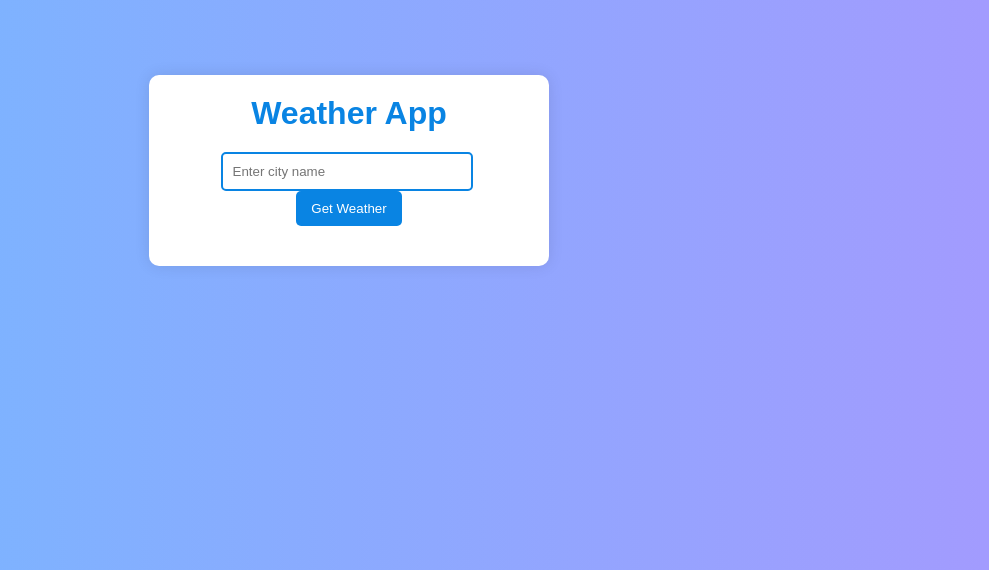
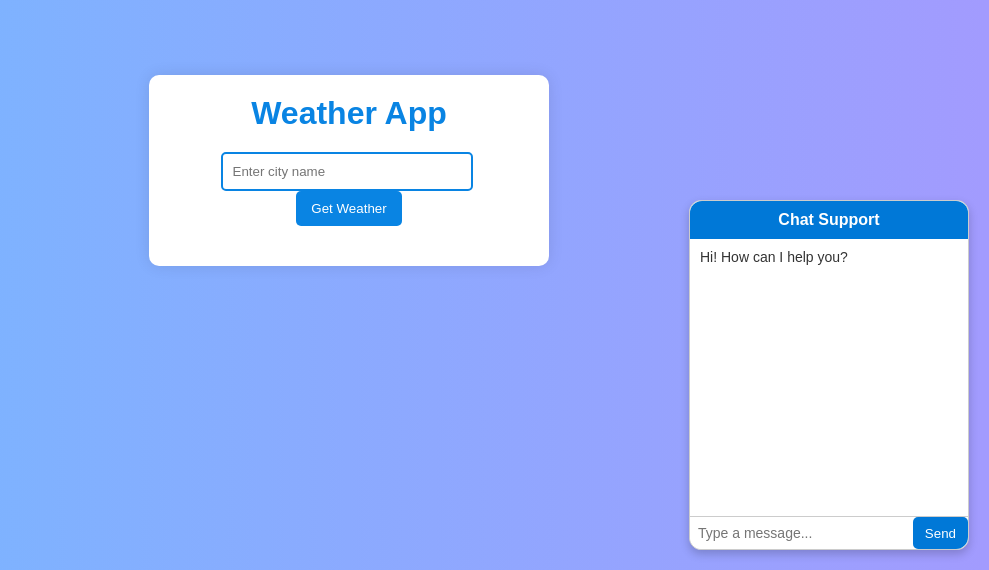
Before and after one commit to PoojaMeka/weatherapp_, a Flask app: page / in a window 1280 px wide. Shown: the part 230-800 px from the top of the page, without its empty margins (291-1280 px from the left). Run offline with Flask 3, Linux system fonts and the light colour scheme.

Commit message:
Update index.html

```diff
--- a/templates/index.html
+++ b/templates/index.html
@@ -4,6 +4,68 @@
     <meta charset="UTF-8">
     <title>Weather App</title>
     <link rel="stylesheet" type="text/css" href="{{ url_for('static', filename='styles.css') }}">
+    <style>
+        /* Chatbox styling */
+        .chatbox {
+            position: fixed;
+            bottom: 20px;
+            right: 20px;
+            width: 280px;
+            height: 350px;
+            background: #fff;
+            border: 1px solid #ccc;
+            border-radius: 12px;
+            display: flex;
+            flex-direction: column;
+            box-shadow: 0 4px 10px rgba(0,0,0,0.2);
+            font-family: Arial, sans-serif;
+        }
+        .chatbox-header {
+            background: #0078d7;
+            color: white;
+            padding: 10px;
+            text-align: center;
+            border-top-left-radius: 12px;
+            border-top-right-radius: 12px;
+            font-weight: bold;
+        }
+        .chatbox-messages {
+            flex: 1;
+            padding: 10px;
+            overflow-y: auto;
+            font-size: 14px;
+        }
+        .chatbox-input {
+            display: flex;
+            border-top: 1px solid #ccc;
+        }
+        .chatbox-input input {
+            flex: 1;
+            border: none;
+            padding: 8px;
+            font-size: 14px;
+            border-bottom-left-radius: 12px;
+        }
+        .chatbox-input button {
+            border: none;
+            background: #0078d7;
+            color: white;
+            padding: 8px 12px;
+            cursor: pointer;
+            border-bottom-right-radius: 12px;
+        }
+        .chat-msg {
+            margin-bottom: 8px;
+        }
+        .chat-msg.user {
+            text-align: right;
+            color: #0078d7;
+        }
+        .chat-msg.bot {
+            text-align: left;
+            color: #333;
+        }
+    </style>
 </head>
 <body>
     <div class="container">
@@ -31,11 +93,23 @@
         {% endif %}
     </div>
 
+    <!-- Chatbox -->
+    <div class="chatbox">
+        <div class="chatbox-header">Chat Support</div>
+        <div class="chatbox-messages" id="chatbox-messages">
+            <div class="chat-msg bot">Hi! How can I help you?</div>
+        </div>
+        <div class="chatbox-input">
+            <input type="text" id="chatbox-input" placeholder="Type a message...">
+            <button onclick="sendMessage()">Send</button>
+        </div>
+    </div>
+
     <script>
         let isCelsius = true;
         document.getElementById('toggle-temp').addEventListener('click', function() {
             const tempElement = document.getElementById('temperature');
-            let temp = parseFloat(tempElement.textContent.replace('Temperature: ', '').replace('°C', ''));
+            let temp = parseFloat(tempElement.textContent.replace('Temperature: ', '').replace(/[°CF]/g, ''));
 
             if (isCelsius) {
                 temp = temp * 9 / 5 + 32;
@@ -48,6 +122,33 @@
             }
             isCelsius = !isCelsius;
         });
+
+        // Chatbox logic
+        function sendMessage() {
+            const input = document.getElementById("chatbox-input");
+            const msg = input.value.trim();
+            if (msg === "") return;
+
+            const messages = document.getElementById("chatbox-messages");
+
+            // User message
+            const userMsg = document.createElement("div");
+            userMsg.className = "chat-msg user";
+            userMsg.textContent = msg;
+            messages.appendChild(userMsg);
+
+            // Bot reply (static demo)
+            const botMsg = document.createElement("div");
+            botMsg.className = "chat-msg bot";
+            botMsg.textContent = "Thanks for your message! (Demo reply)";
+            messages.appendChild(botMsg);
+
+            // Scroll to bottom
+            messages.scrollTop = messages.scrollHeight;
+
+            // Clear input
+            input.value = "";
+        }
     </script>
 </body>
 </html>
```
